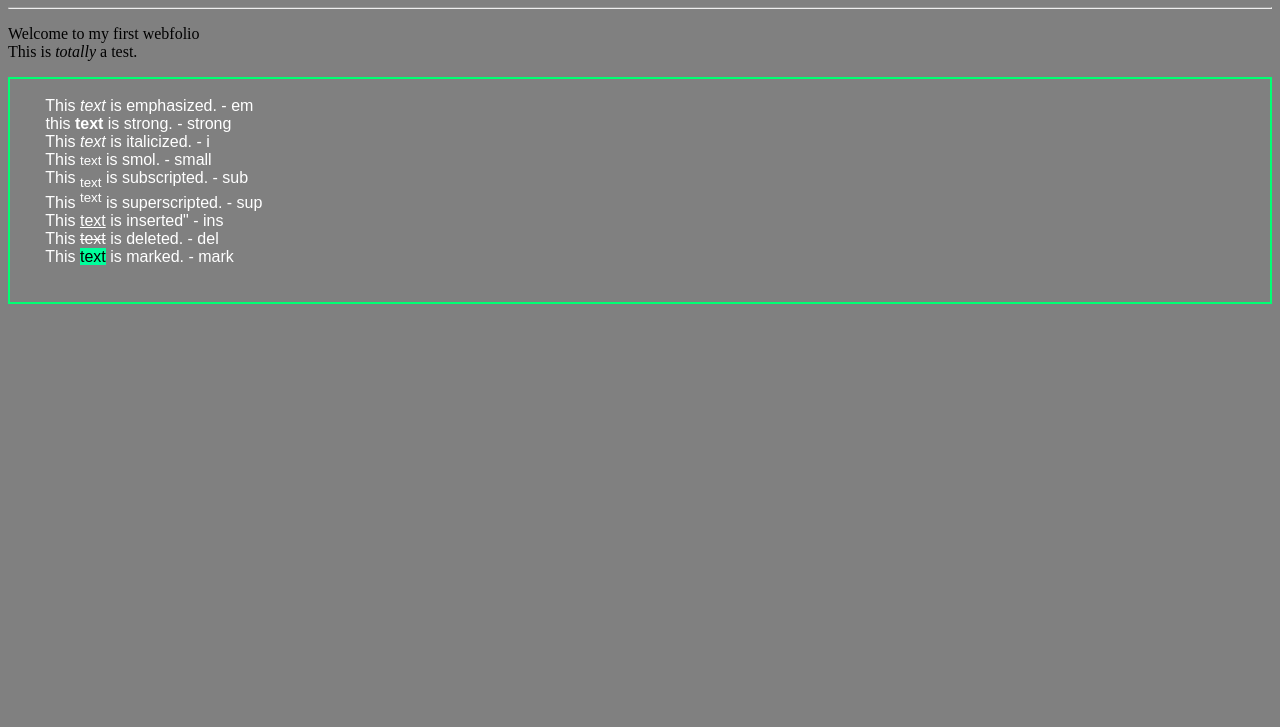
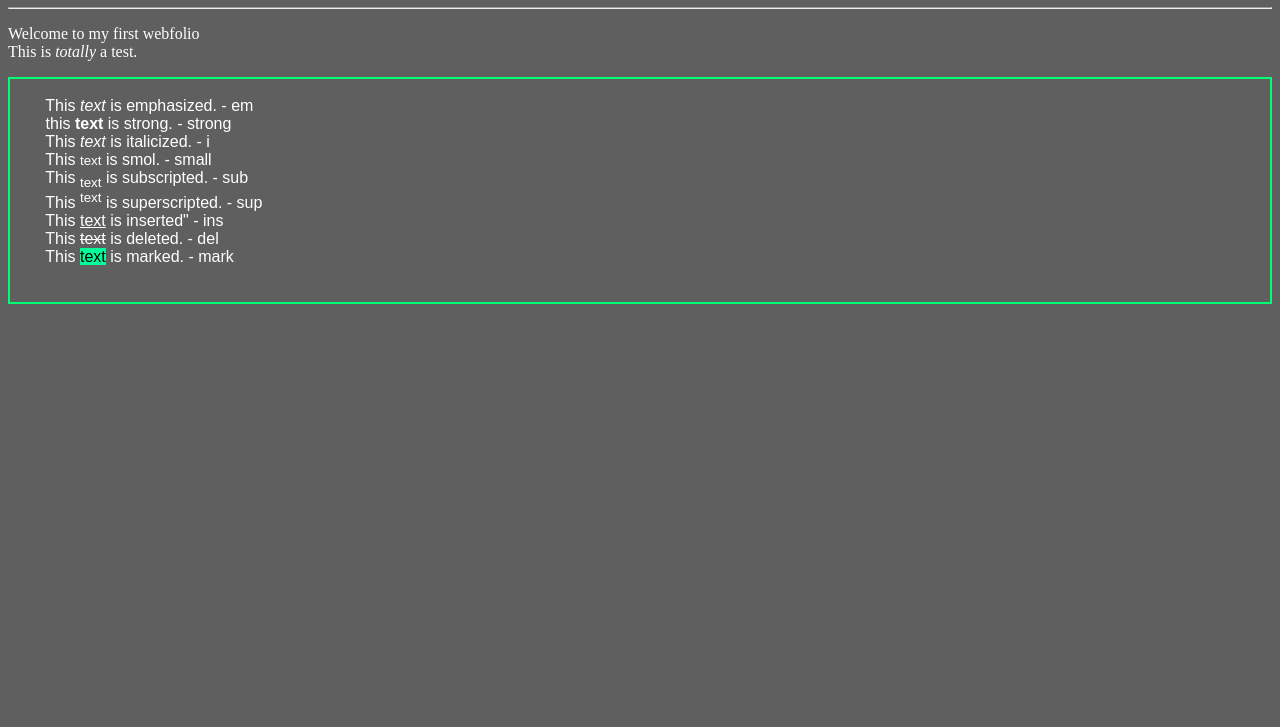
Before and after one commit to chrisbeza/webfolio, a plain HTML site: page index.html in a window 1280 px wide. Shown: the part 73-800 px from the top of the page. Drawn offline with Linux system fonts and the light colour scheme; a web font is replaced by a local one.

Commit message:
color changes

```diff
--- a/index.html
+++ b/index.html
@@ -5,12 +5,12 @@
         <link rel="icon" href="assets/peace.png" />
         <!-- TODO: Use index.css to style this page (use flexbox) -->
     </head>
-    <body style="background-color: grey;">
+    <body style="background-color: rgb(95, 95, 95);">
         <link rel="stylesheet" href="index.css">
         <h1 style="color: rgb(0, 255, 115) "><link rel="preconnect" href="https://fonts.gstatic.com">
             <link href="https://fonts.googleapis.com/css2?family=Dela+Gothic+One&display=swap" rel="stylesheet">
             "hello world"</h1><hr>
-        <p>Welcome to my first webfolio<br>This is <i>totally</i> a <em></em>test.</p>
+        <p style=color:white>Welcome to my first webfolio<br>This is <i>totally</i> a <em></em>test.</p>
         <!-- TODO: Include an image. Maybe a profile picture?  -->
         <pre style="border:2px solid rgb(0, 255, 115);font-family: Arial, Helvetica, sans-serif; font-size: 1em;color:rgb(255, 255, 255)">
 
```
